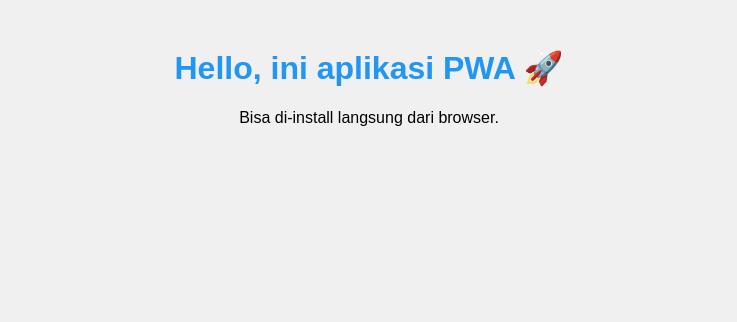
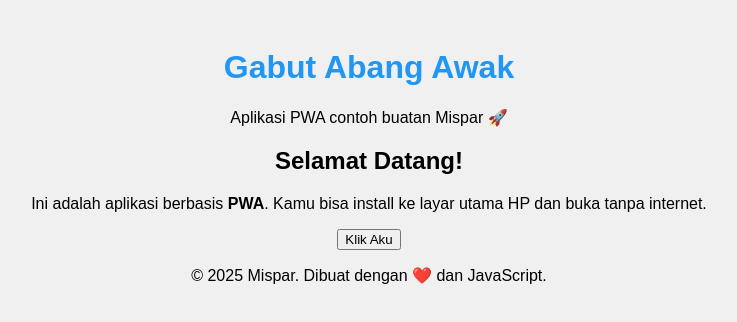
Before and after one commit to jonathan3413/MyPWA, a plain HTML site: page index.html in a window 1280 px wide. Shown: the whole page, without its empty margins (271-1008 px from the left). Drawn offline with Linux system fonts and the light colour scheme.

Commit message:
Update index.html

```diff
--- a/index.html
+++ b/index.html
@@ -1,22 +1,39 @@
 <!DOCTYPE html>
-<html lang="en">
+<html lang="id">
 <head>
   <meta charset="UTF-8">
   <meta name="viewport" content="width=device-width, initial-scale=1.0">
-  <title>My PWA App</title>
+  <title>Gabut Abang Awak</title>
   <link rel="stylesheet" href="style.css">
-  <!-- manifest PWA -->
   <link rel="manifest" href="manifest.json">
+  <meta name="theme-color" content="#200e3a">
 </head>
 <body>
-  <h1>Hello, ini aplikasi PWA 🚀</h1>
-  <p>Bisa di-install langsung dari browser.</p>
+  <header class="app-header">
+    <h1>Gabut Abang Awak</h1>
+    <p>Aplikasi PWA contoh buatan Mispar 🚀</p>
+  </header>
 
-  <script src="script.js"></script>
+  <main class="app-main">
+    <div class="card">
+      <h2>Selamat Datang!</h2>
+      <p>Ini adalah aplikasi berbasis <b>PWA</b>.
+      Kamu bisa install ke layar utama HP dan buka tanpa internet.</p>
+      <button class="btn" id="helloBtn">Klik Aku</button>
+      <p id="output"></p>
+    </div>
+  </main>
+
+  <footer class="app-footer">
+    <p>&copy; 2025 Mispar. Dibuat dengan ❤️ dan JavaScript.</p>
+  </footer>
+
+  <script src="app.js"></script>
   <script>
-    // Daftarkan service worker
-    if ("serviceWorker" in navigator) {
-      navigator.serviceWorker.register("service-worker.js");
+    if ('serviceWorker' in navigator) {
+      navigator.serviceWorker.register('service-worker.js')
+        .then(() => console.log('Service Worker terdaftar'))
+        .catch(err => console.error('SW gagal:', err));
     }
   </script>
 </body>
```
